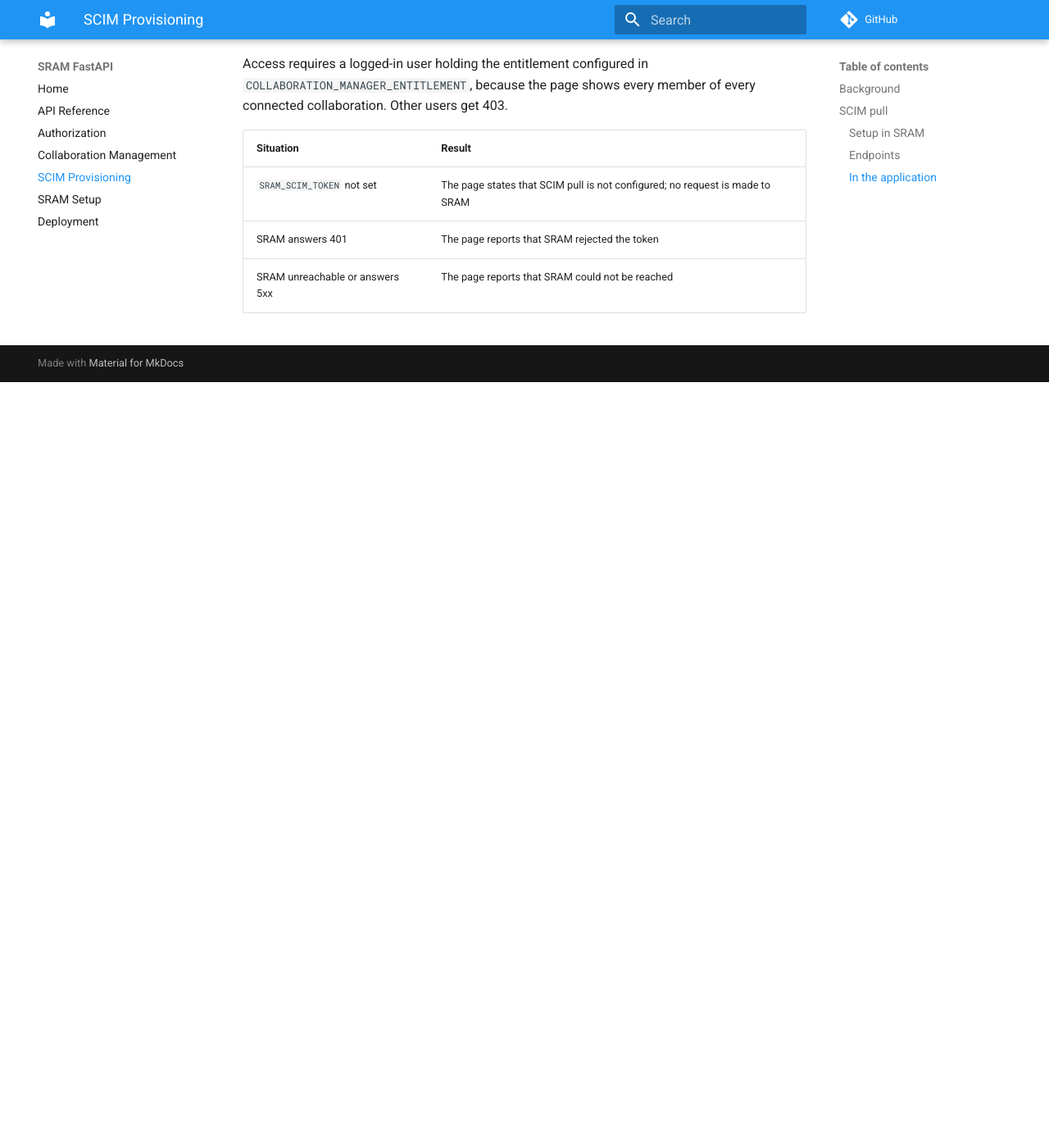
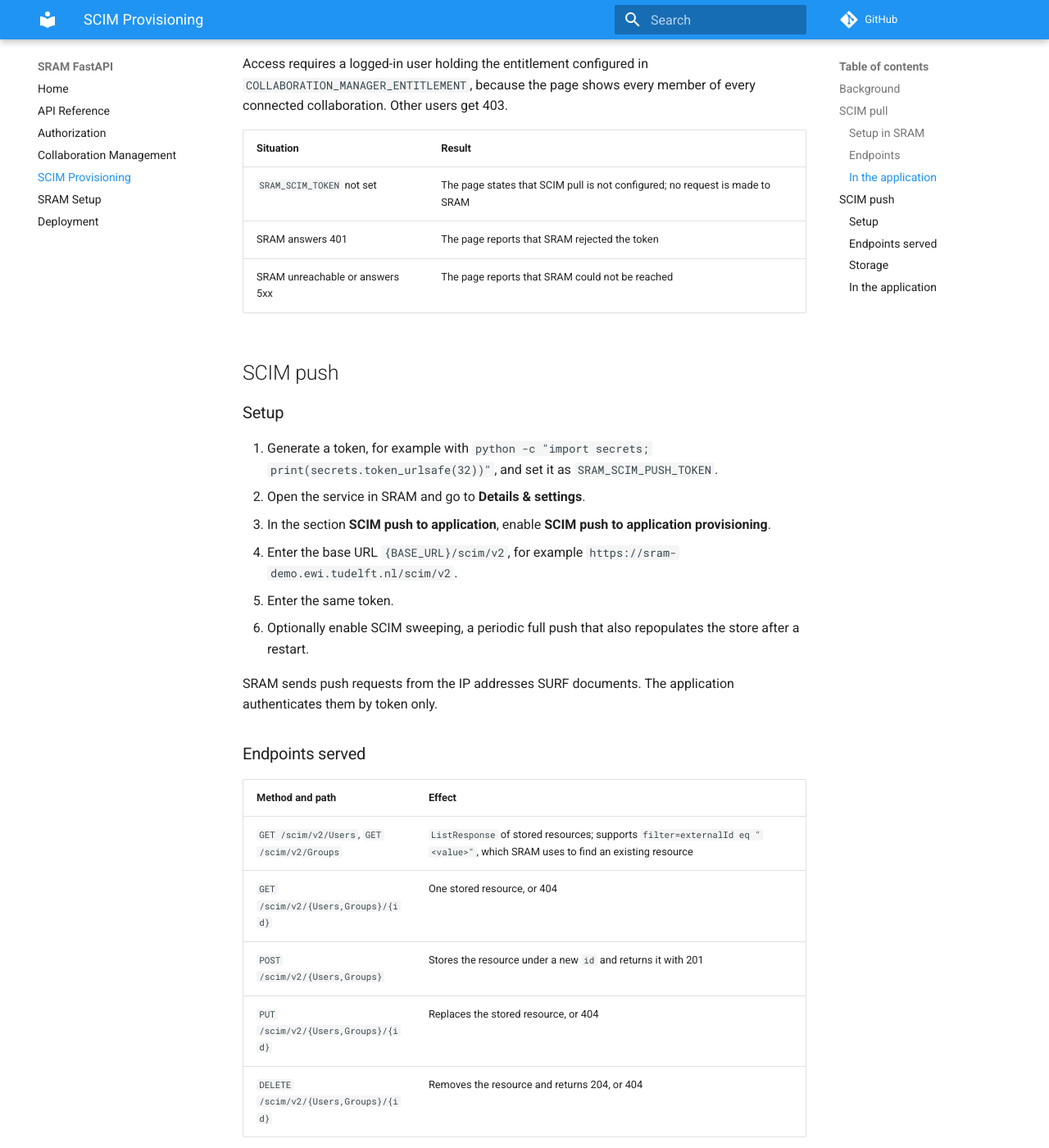
Before and after one commit to sorenwacker/sram-fastapi, an MkDocs documentation site: the page built from docs/scim-provisioning.md, in a window 1280 px wide and 1400 px high, scrolled down 1851 px. Shown: the whole window at 82% size. Built offline with MkDocs 1.6.1 and Material for MkDocs 9.7.7, drawn with Linux system fonts in a browser that asks for light colours; comment, search, counter and statistics services are not loaded; before the commit the page ends 2317 px from its top, so only the background shows below that; some of the changed text lies outside the part shown.

Commit message:
Document SCIM push so the app can receive SRAM changes as they happen (#25)

```diff
--- a/docs/scim-provisioning.md
+++ b/docs/scim-provisioning.md
@@ -13,7 +13,7 @@ SRAM offers SCIM in two directions ([SURF: Connect to SCIM](https://servicedesk.
 | SCIM pull by application | The application requests `/api/scim/v2/Users` and `/api/scim/v2/Groups` from SRAM | Bearer token issued by SRAM |
 | SCIM push to application | SRAM sends changes to SCIM endpoints served by the application | Bearer token issued by the application |
 
-This application implements SCIM pull as a proof of concept. Data is read from SRAM on each request and not stored.
+This application implements both modes as a proof of concept. Pulled data is read from SRAM on each request; pushed data is held in memory.
 
 ## SCIM pull
 
@@ -56,3 +56,36 @@ Access requires a logged-in user holding the entitlement configured in `COLLABOR
 | `SRAM_SCIM_TOKEN` not set | The page states that SCIM pull is not configured; no request is made to SRAM |
 | SRAM answers 401 | The page reports that SRAM rejected the token |
 | SRAM unreachable or answers 5xx | The page reports that SRAM could not be reached |
+
+## SCIM push
+
+### Setup
+
+1. Generate a token, for example with `python -c "import secrets; print(secrets.token_urlsafe(32))"`, and set it as `SRAM_SCIM_PUSH_TOKEN`.
+2. Open the service in SRAM and go to **Details & settings**.
+3. In the section **SCIM push to application**, enable **SCIM push to application provisioning**.
+4. Enter the base URL `{BASE_URL}/scim/v2`, for example `https://sram-demo.ewi.tudelft.nl/scim/v2`.
+5. Enter the same token.
+6. Optionally enable SCIM sweeping, a periodic full push that also repopulates the store after a restart.
+
+SRAM sends push requests from the IP addresses SURF documents. The application authenticates them by token only.
+
+### Endpoints served
+
+| Method and path | Effect |
+|-----------------|--------|
+| `GET /scim/v2/Users`, `GET /scim/v2/Groups` | `ListResponse` of stored resources; supports `filter=externalId eq "<value>"`, which SRAM uses to find an existing resource |
+| `GET /scim/v2/{Users,Groups}/{id}` | One stored resource, or 404 |
+| `POST /scim/v2/{Users,Groups}` | Stores the resource under a new `id` and returns it with 201 |
+| `PUT /scim/v2/{Users,Groups}/{id}` | Replaces the stored resource, or 404 |
+| `DELETE /scim/v2/{Users,Groups}/{id}` | Removes the resource and returns 204, or 404 |
+
+Every request needs `Authorization: Bearer <SRAM_SCIM_PUSH_TOKEN>`. A missing or wrong token gives 401. When `SRAM_SCIM_PUSH_TOKEN` is not set, all endpoints answer 404, so push is off by default. Errors use the SCIM error format (`urn:ietf:params:scim:api:messages:2.0:Error`).
+
+### Storage
+
+Resources are stored in process memory as received, with the `id` and `meta` assigned by the application. A restart empties the store; the next sweep fills it again. The store is not shared between processes, so the application must run as a single worker while push is used.
+
+### In the application
+
+The `/scim` page shows the pushed users and groups in a section **Received via push**, next to the pulled data, under the same manager restriction.
```
Also changed, not shown: docs/api-reference.md (+1 -0 lines).
